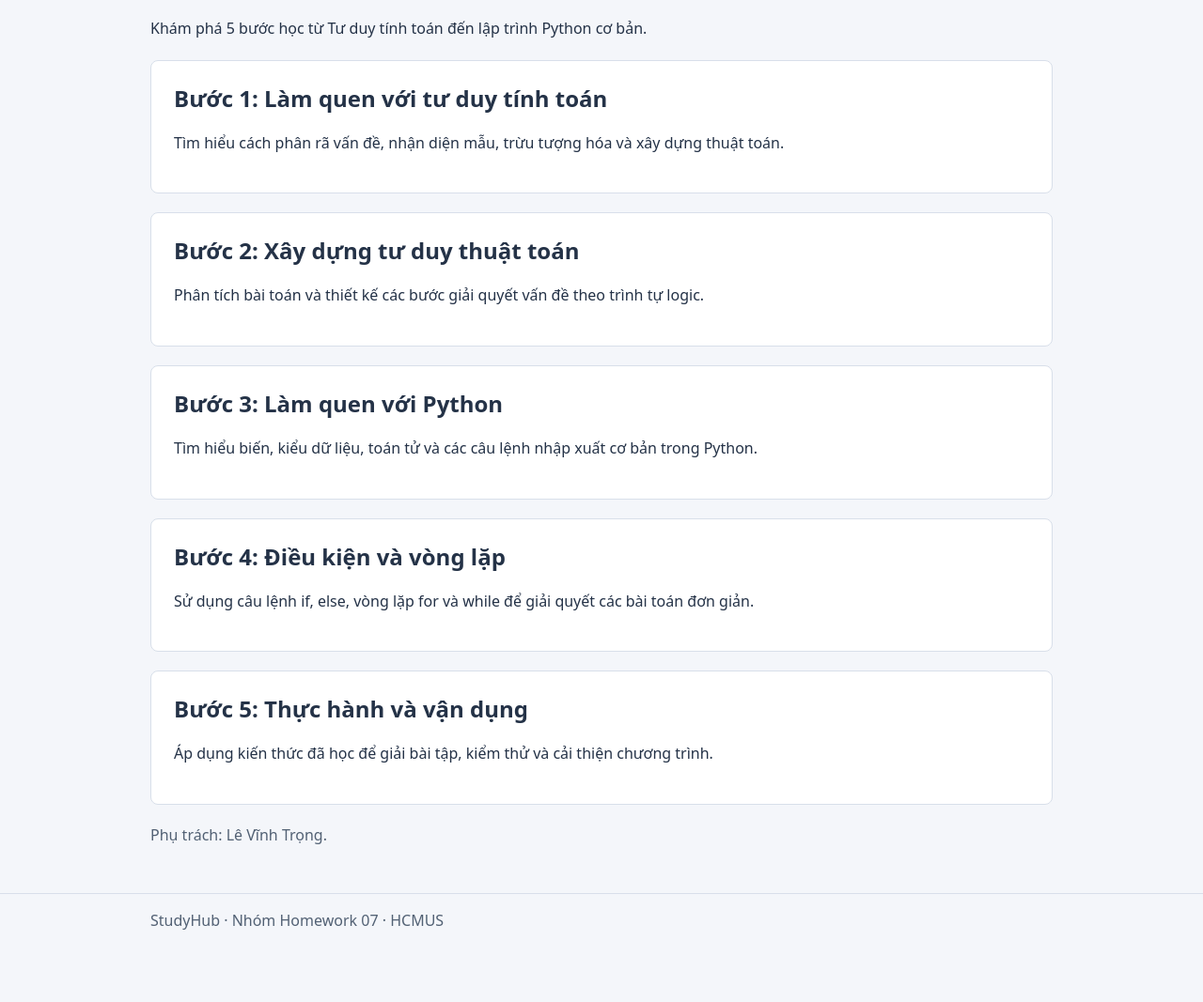
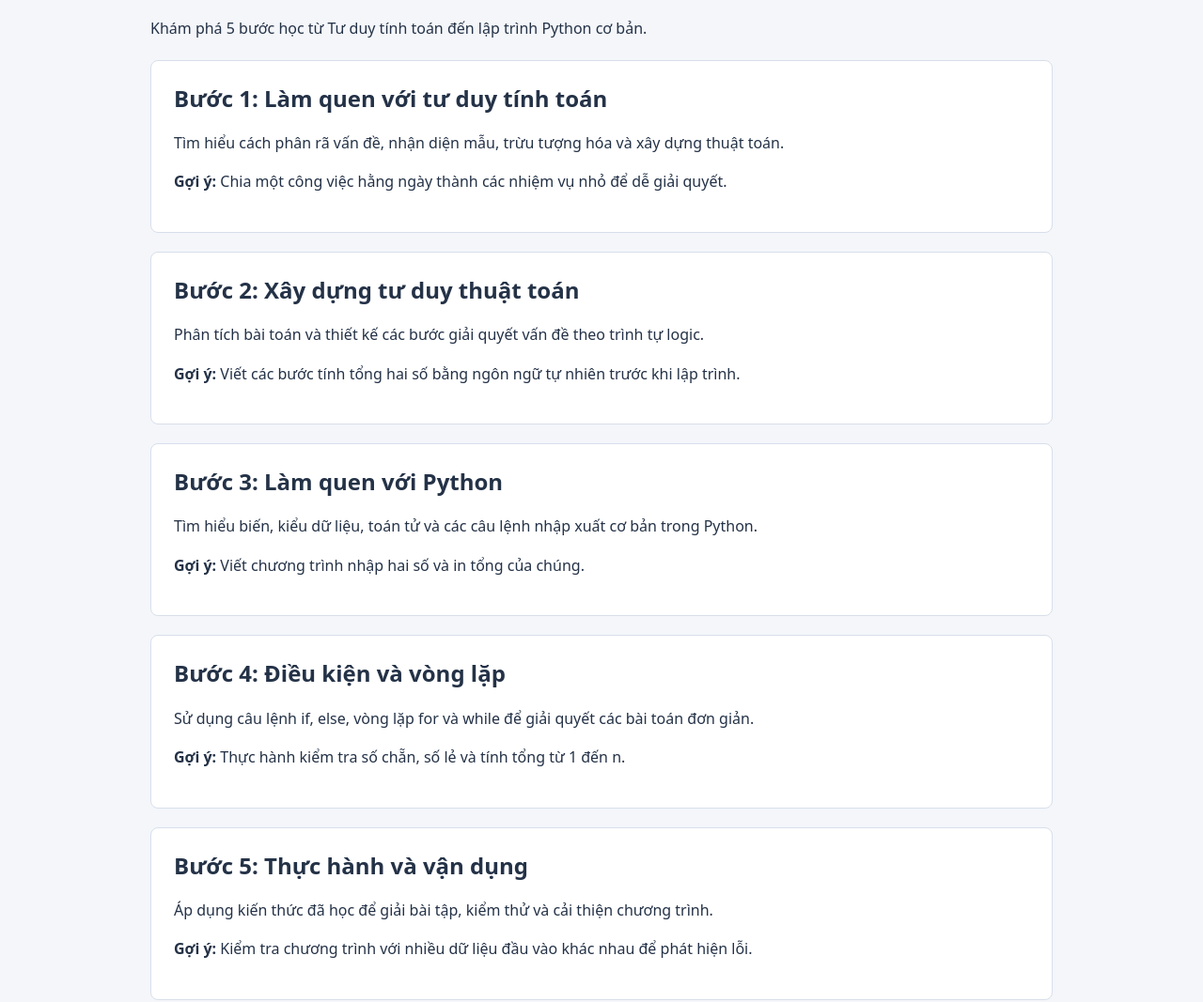
Before and after one commit to nghiep2405/HOMEWORK-TDTT-GIT, a plain HTML site: page roadmap.html in a window 1280 px wide. Shown: the part 268-1335 px from the top of the page at 94% size. Before the commit the page ends 1277 px from the top, so only its background shows below. Drawn offline with Linux system fonts and the light colour scheme.

Commit message:
Add suggestion for roadmap.html

```diff
--- a/roadmap.html
+++ b/roadmap.html
@@ -24,7 +24,6 @@
     </div>
   </header>
 
-
   <main id="main-content" class="container">
     <h1>Lộ trình học</h1>
 
@@ -33,31 +32,35 @@
     <section class="panel">
       <h2>Bước 1: Làm quen với tư duy tính toán</h2>
       <p>Tìm hiểu cách phân rã vấn đề, nhận diện mẫu, trừu tượng hóa và xây dựng thuật toán.</p>
+      <p><strong>Gợi ý:</strong> Chia một công việc hằng ngày thành các nhiệm vụ nhỏ để dễ giải quyết.</p>
     </section>
 
     <section class="panel">
       <h2>Bước 2: Xây dựng tư duy thuật toán</h2>
       <p>Phân tích bài toán và thiết kế các bước giải quyết vấn đề theo trình tự logic.</p>
+      <p><strong>Gợi ý:</strong> Viết các bước tính tổng hai số bằng ngôn ngữ tự nhiên trước khi lập trình.</p>
     </section>
 
     <section class="panel">
       <h2>Bước 3: Làm quen với Python</h2>
       <p>Tìm hiểu biến, kiểu dữ liệu, toán tử và các câu lệnh nhập xuất cơ bản trong Python.</p>
+      <p><strong>Gợi ý:</strong> Viết chương trình nhập hai số và in tổng của chúng.</p>
     </section>
 
     <section class="panel">
       <h2>Bước 4: Điều kiện và vòng lặp</h2>
       <p>Sử dụng câu lệnh if, else, vòng lặp for và while để giải quyết các bài toán đơn giản.</p>
+      <p><strong>Gợi ý:</strong> Thực hành kiểm tra số chẵn, số lẻ và tính tổng từ 1 đến n.</p>
     </section>
 
     <section class="panel">
       <h2>Bước 5: Thực hành và vận dụng</h2>
       <p>Áp dụng kiến thức đã học để giải bài tập, kiểm thử và cải thiện chương trình.</p>
+      <p><strong>Gợi ý:</strong> Kiểm tra chương trình với nhiều dữ liệu đầu vào khác nhau để phát hiện lỗi.</p>
     </section>
 
     <p class="page-owner">Phụ trách: Lê Vĩnh Trọng.</p>
   </main>
-
 
   <footer class="site-footer">
     <div class="container">
```
Lines whose indentation alone changed are shown as unchanged.
